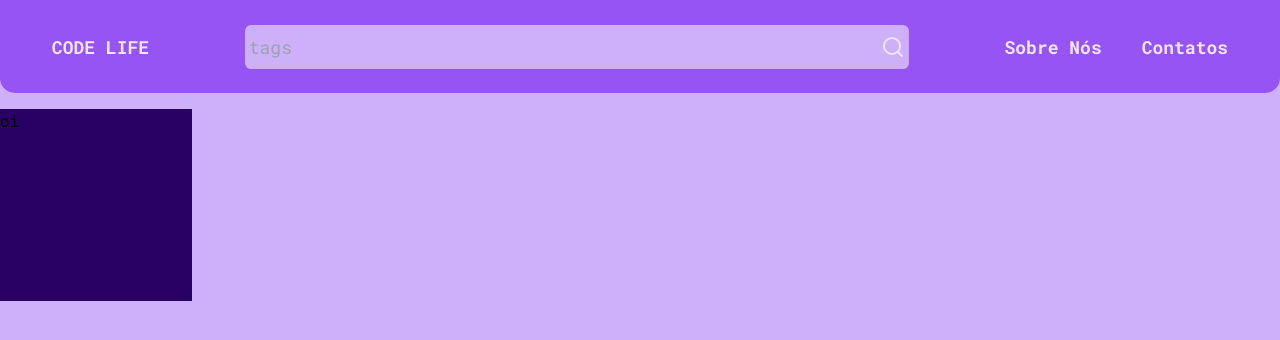
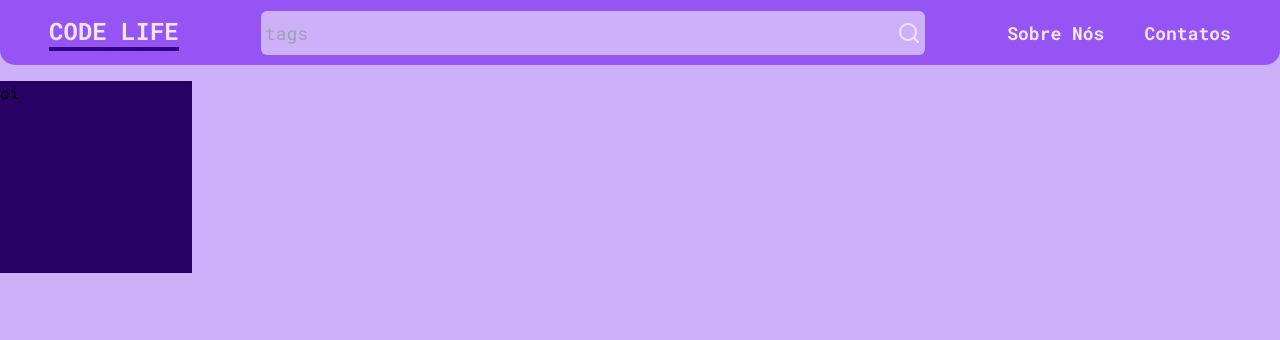
Before and after one commit to PedroCavallaro/Code-Life-Blog, a Next.js app in the folder web/: page / in a window 1280 px wide. Shown: the top 340 px of the page. Built offline with nearby package versions, Linux system fonts and the light colour scheme.

Commit message:
feat: update nav bar

```diff
--- a/web/src/app/components/NavBar.tsx
+++ b/web/src/app/components/NavBar.tsx
@@ -1,54 +1,107 @@
-"use client"
+"use client";
 import { Menu, Search } from "lucide-react";
-import { useState } from "react";
+import { useEffect, useState } from "react";
 import { Input } from "./Input";
 import Link from "next/link";
 
+enum Pages {
+    "CODE LIFE",
+    "About Us",
+    "Contact",
+}
 export default function NavBar() {
-    function handleButtonClick(){
-        setIsMenuOpen(!isMenuOpen)
+    function handleMenu() {
+        setIsMenuOpen(!isMenuOpen);
     }
-    const [isMenuOpen, setIsMenuOpen] = useState<boolean>(false)
+    function handlePageChange(page: number) {
+        setPage(page);
+    }
+
+    const [isMenuOpen, setIsMenuOpen] = useState<boolean>(false);
+    const [page, setPage] = useState<number>(0);
+
+    useEffect(() => {
+        const url = new URL(window.location.href);
+        const path = url.toString().split("/");
+
+        // setPage(path[path.length -1])
+    }, []);
 
     return (
-        <header className=" container bg-purple-100 mx-auto w-screen text-purple-50 ">
-            <nav className="bg-purple-300 flex justify-around p-1 items-center rounded-br-[15px] rounded-bl-[15px] lg:h-[93px] lg:text-lg">
-                <Link href={"/"} className="font-sans w-10 lg:w-auto font-bold">
-                    CODE LIFE
-                </Link>
-                <label htmlFor="" className="bg-purple-100 flex p-1 rounded-md items-center cursor-pointer">
+        <header className="bg-purple-100 mx-auto w-screen text-purple-50 ">
+            <nav className="bg-purple-300 flex justify-around p-2 items-center rounded-br-[15px] rounded-bl-[15px] lg:h-[65px] lg:text-lg ">
+                <div className="flex flex-col">
+                    <Link
+                        onClick={() => handlePageChange(0)}
+                        href={"/"}
+                        className="font-sans w-10 lg:w-auto font-bold lg:text-2xl l"
+                    >
+                        CODE LIFE
+                    </Link>
+                    {page === Pages["CODE LIFE"] && (
+                        <span className="w-auto h-1 bg-purple-800"></span>
+                    )}
+                </div>
+                <label
+                    htmlFor=""
+                    className="bg-purple-100 flex p-1 rounded-md items-center cursor-pointer"
+                >
                     <Input placeholder="tags" />
-                    <Search color="#efe6fd"/>
+                    <Search color="#efe6fd" />
                 </label>
                 <div className="flex gap-10 font-sans font-bold text-purple-50">
-                <Link href={"/AboutUs"} className="hidden lg:flex ">
+                    <div className="flex flex-col">
+                        <Link
+                            onClick={() => handlePageChange(1)}
+                            href={"/AboutUs"}
+                            className="hidden lg:flex "
+                        >
                             Sobre Nós
+                        </Link>
+                        {page === Pages["About Us"] && (
+                            <span className="w-auto h-1 bg-purple-800"></span>
+                        )}
+                    </div>
+                    <div className="flex flex-col">
+                        <Link
+                            onClick={() => handlePageChange(1)}
+                            href={"/AboutUs"}
+                            className="hidden lg:flex
+                         "
+                        >
+                            Contatos
+                        </Link>
+                        {page === Pages["About Us"] && (
+                            <span className="w-auto h-1 bg-purple-800"></span>
+                        )}
+                    </div>
+                </div>
+                <button className="lg:hidden" onClick={handleMenu}>
+                    <Menu color="#efe6fd" />
+                </button>
+            </nav>
+            {isMenuOpen && (
+                <div className="w-screen flex flex-col mt-2 items-center justify-end gap-2 lg:w-[10%]">
+                    <Link
+                        href={"/"}
+                        className="rounded-md bg-purple-500 text-center p-1 w-[90%] "
+                    >
+                        Página Inicial
                     </Link>
-                    <Link href={"/AboutUs"} className="hidden lg:flex">
-                            Contatos
+                    <Link
+                        href={"/AboutUs"}
+                        className="rounded-md bg-purple-500 text-center p-1 w-[90%] "
+                    >
+                        Sobre Nós
+                    </Link>
+                    <Link
+                        href={"/AboutUs"}
+                        className="rounded-md bg-purple-500 text-center p-1 w-[90%] "
+                    >
+                        Contatos
                     </Link>
                 </div>
-                <button className="lg:hidden"
-                onClick={handleButtonClick}
-                >
-                    <Menu color="#efe6fd"/>
-                </button>
-            </nav>
-            {
-            isMenuOpen &&
-               ( <div className="w-screen flex flex-col mt-2 items-center justify-end gap-2 lg:w-[10%]">
-                    <Link href={"/"} className="rounded-md bg-purple-500 text-center p-1 w-[90%] ">
-                        Página Inicial
-                    </Link>
-                    <Link href={"/AboutUs"} className="rounded-md bg-purple-500 text-center p-1 w-[90%] ">
-                            Sobre Nós
-                    </Link>
-                    <Link href={"/AboutUs"} className="rounded-md bg-purple-500 text-center p-1 w-[90%] ">
-                            Contatos
-                    </Link>
-                </div>
-                )
-            }
+            )}
         </header>
-    )
+    );
 }
```
